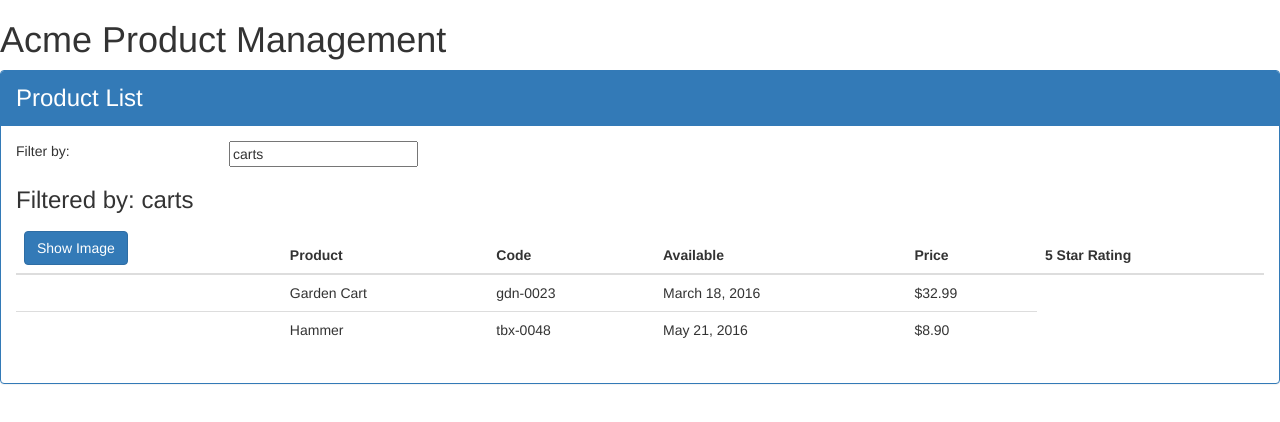
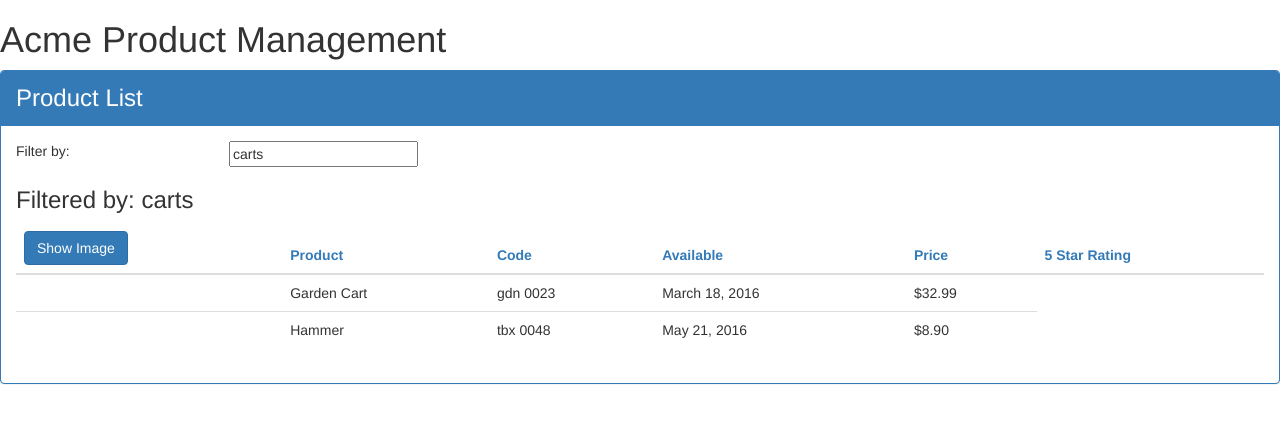
Before and after one commit to upalr/APM, an Angular app: page / in a window 1280 px wide. Shown: the top 422 px of the page. Built offline with nearby package versions, Linux system fonts and the light colour scheme.

Commit message:
product list custome pipe for code

```diff
--- a/src/app/app.module.ts
+++ b/src/app/app.module.ts
@@ -4,11 +4,13 @@
 
 import { AppComponent } from './app.component';
 import { ProductListComponent } from './products/product-list.component';
+import { ConvertToSpacesPipe } from "./shared/convert-to-spaces.pipe";
 
 @NgModule({
   declarations: [
     AppComponent,
-    ProductListComponent
+    ProductListComponent,
+    ConvertToSpacesPipe
   ],
   imports: [
     BrowserModule,
--- /dev/null
+++ b/src/app/products/product-list.component.css
@@ -0,0 +1,3 @@
+thead {
+    color: #337AB7;
+}
--- a/src/app/products/product-list.component.html
+++ b/src/app/products/product-list.component.html
@@ -47,7 +47,7 @@
                                 </a> -->
                             {{ product.productName }}
 						</td>
-                        <td>{{ product.productCode | lowercase}}</td>
+                        <td>{{ product.productCode | lowercase | convertToSpaces: '-'}}</td>
                         <td>{{ product.releaseDate }}</td>
                         <td>{{ product.price | currency:'USD':true:'1.2-2'}}</td>
                         <!-- <td>
--- a/src/app/products/product-list.component.ts
+++ b/src/app/products/product-list.component.ts
@@ -1,17 +1,18 @@
-import { Component } from '@angular/core';
+import { Component, OnInit } from '@angular/core';
 import { IProduct } from './product';
 
 @Component({
     selector: 'pm-products',
-    templateUrl: './product-list.component.html'
+    templateUrl: './product-list.component.html',
+    styleUrls: ['./product-list.component.css']
 })
-export class ProductListComponent {
+export class ProductListComponent implements OnInit {
     pageTitle: string = 'Product List';
     imageWidth: number = 50;
     imageMargin: number = 2;
     showImage: boolean = false;
     listFilter: string = 'carts';
-    products: IProduct[] = [
+    products: IProduct[] = [  // custome type ar jonno interface use kora hoi
         {
             "productId": 2,
             "productName": "Garden Cart",
@@ -33,7 +34,12 @@
             "imageUrl": "http://openclipart.org/image/300px/svg_to_png/73/rejon_Hammer.png"
         }
     ];
+
     toggleImage(): void {
         this.showImage = !this.showImage;
     }
+
+    ngOnInit(): void {
+       console.log('In OnInit');
+    }
 }
--- /dev/null
+++ b/src/app/shared/convert-to-spaces.pipe.ts
@@ -0,0 +1,10 @@
+import { Pipe, PipeTransform } from "@angular/core";
+
+@Pipe({
+    name: 'convertToSpaces'
+})
+export class ConvertToSpacesPipe implements PipeTransform {
+    transform(value: string, character: string): string {
+        return value.replace(character, ' ');
+    }
+}
```
